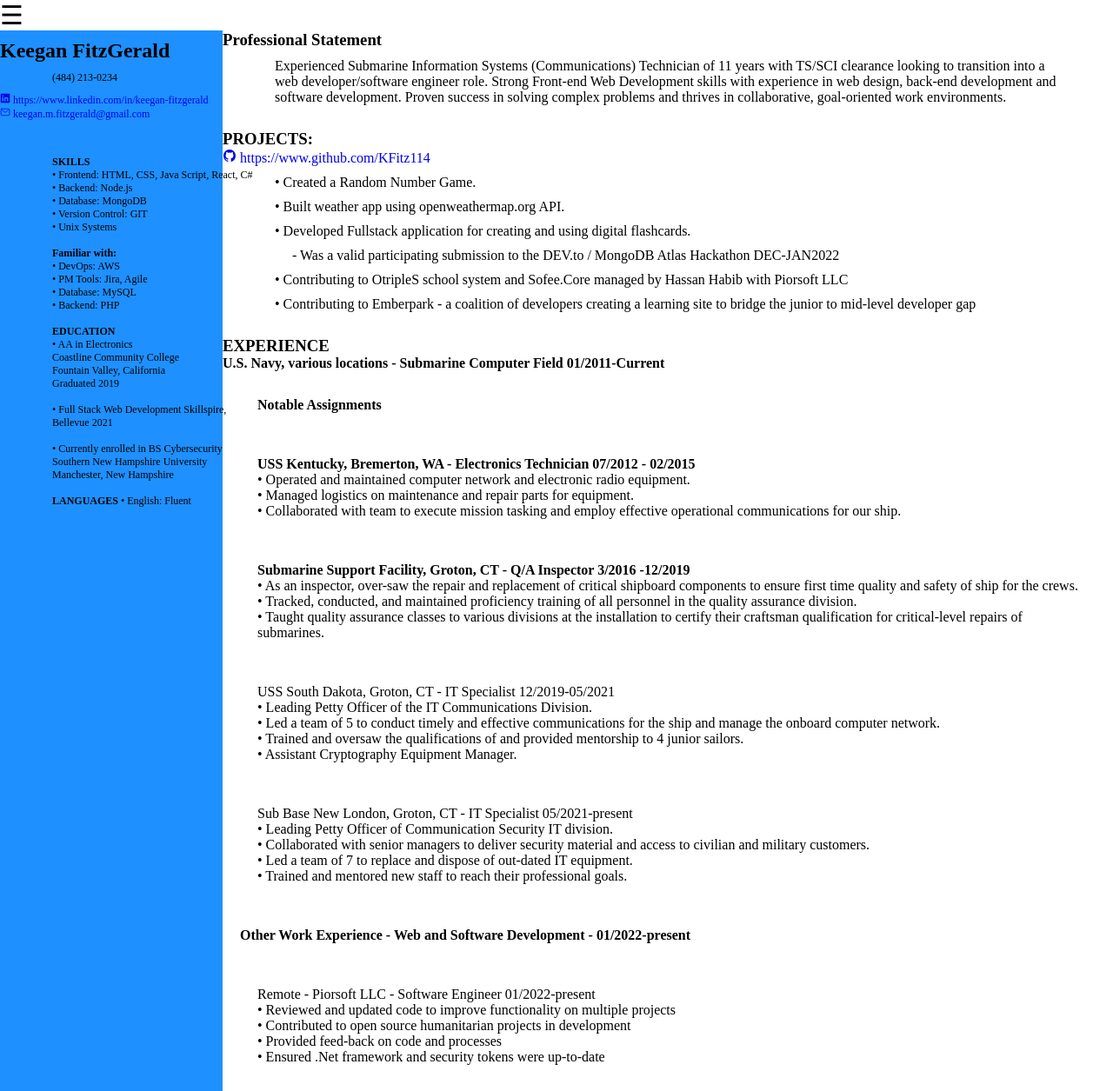
After one commit to KFitz114/portfolioPage, a PHP site: page /resume.html in a window 1280 px wide. The commit adds this page. Shown: the whole page at 87% size. Run offline with PHP 8.4, Linux system fonts and the light colour scheme.

Commit message:
Added Resume page and nav bar

```diff
--- a/portfolio.js
+++ b/portfolio.js
@@ -27,3 +27,13 @@ cardTwo.addEventListener('mouseenter' , function() {
 cardTwo.addEventListener('mouseleave' , function() {
     cardTwo.classList.toggle('is-flipped');
 });
+
+//Navigation bar
+
+function openNav() {
+    document.getElementById("mySidenav").style.width = "250px";
+  }
+
+  function closeNav() {
+    document.getElementById("mySidenav").style.width = "0";
+  }
--- /dev/null
+++ b/resume.css
@@ -0,0 +1,114 @@
+*   {
+    margin: 0;
+    padding: 0;
+}
+
+* {
+    box-sizing: border-box;
+    padding: 0;
+    margin: 0;
+}
+/* COLORS and FONTS */
+.resumeBody {
+    background: #fff;
+    flex-direction: column;
+}
+main {
+    background: darkslateblue;
+}
+
+.left-sidebar {
+    background: dodgerblue;
+}
+
+
+@media all and (min-width: 768px) {
+    .container {
+        display: flex;
+        flex-direction: row;
+        flex-wrap: wrap;
+    }
+    .resumeBody {
+        flex-direction: column;
+        flex: 4;
+        order: 2;
+        min-height: 80vh;
+        justify-content: center;
+        text-align: left;
+    }
+
+    .left-sidebar {
+        flex-direction: column;
+        order: 1;
+        flex: 1;
+        background-color: #1d63a5 .5;
+        flex-wrap: wrap;
+    }
+    .column {
+        flex-direction: column;
+        font-size: 12px;
+        position: fixed;
+    }
+}
+
+a {
+    text-decoration: none;
+}
+
+p {
+    margin-top: 10px;
+    margin-bottom: 10px;
+    margin-right: 20px;
+    margin-left: 20px;
+    padding-right: 40px;
+    padding-left: 40px;
+}
+
+br {
+    margin-top: 5px;
+    margin-bottom: 5px;
+}
+
+.exp {
+    padding: 20px;
+}
+
+/* Navigation bar */
+.sidenav {
+    height: 100%;
+    width: 0;
+    position: fixed;
+    z-index: 1;
+    top: 0;
+    left: 0;
+    background-color: #111;
+    overflow-x: hidden;
+    transition: 0.5s;
+    padding-top: 60px;
+  }
+
+  .sidenav a {
+    padding: 8px 8px 8px 32px;
+    text-decoration: none;
+    font-size: 25px;
+    color: #818181;
+    display: block;
+    transition: 0.3s;
+  }
+
+  .sidenav a:hover {
+    color: dodgerblue;
+  }
+
+  .sidenav .closebtn {
+    position: absolute;
+    top: 0;
+    right: 25px;
+    font-size: 36px;
+    margin-left: 50px;
+  }
+
+  @media screen and (max-height: 450px) {
+    .sidenav {padding-top: 15px;}
+    .sidenav a {font-size: 18px;}
+  }
--- /dev/null
+++ b/resume.html
@@ -0,0 +1,178 @@
+<!DOCTYPE html>
+<html lang="en">
+<head>
+    <meta charset="UTF-8">
+    <meta http-equiv="X-UA-Compatible" content="IE=edge">
+    <meta name="viewport" content="width=device-width, initial-scale=1.0">
+    <title>Keegan's Resume</title>
+    <link rel="stylesheet" href="resume.css">
+</head>
+<body>
+    <div id="mySidenav" class="sidenav">
+        <a href="javascript:void(0)" class="closebtn" onclick="closeNav()">&times;</a>
+        <a href="home.html"> Home </a>
+        <a href="resume.html"> Resume</a>
+        <a href="games.html"> Games </a>
+        <!-- <a href="#">Contact</a> -->
+      </div>
+      <span style="font-size:30px;cursor:pointer;" onclick="openNav()">&#9776;</span>
+<div class="container">
+
+    <!-- Resume -->
+    <div class = 'resumeBody'>
+        <div>
+            <h3> Professional Statement  </h3>
+            <p>
+                Experienced Submarine Information Systems (Communications) Technician of 11 years with TS/SCI clearance looking to
+                transition into a web developer/software engineer role. Strong Front-end Web Development skills with experience in
+                web design, back-end development and software development. Proven success in solving complex problems and thrives
+                in collaborative, goal-oriented work environments.
+            </p>
+            <!-- follow up with projects -->
+            <br>
+             <h3> PROJECTS: </h3>   <a class = 'social-icon' href="https://www.github.com/KFitz114/" target="_blank">
+                <ion-icon name="logo-github"></ion-icon>  https://www.github.com/KFitz114
+            </a>
+                <p> •	Created a Random Number Game. </p>
+                <p> •	Built weather app using openweathermap.org API. </p>
+                <p> •	Developed Fullstack application for creating and using digital flashcards. </p>
+                    <p style = "padding-left : 60px;"> - Was a valid participating submission to the DEV.to / MongoDB Atlas Hackathon DEC-JAN2022 </p>
+                <p> •	Contributing to OtripleS school system and Sofee.Core managed by Hassan Habib with Piorsoft LLC </p>
+                <p> •   Contributing to Emberpark - a coalition of developers creating a learning site to bridge the junior to mid-level developer gap</p>
+            </p>
+            <br>
+            <!-- finally start listing experience-->
+            <h3> <b> EXPERIENCE </b> </h3>
+                <h4>U.S. Navy, various locations - Submarine Computer Field    01/2011-Current </h4>
+                <p class = "exp"> <b> Notable Assignments </b> </p>
+                <p class = "exp">
+                    <b> USS Kentucky, Bremerton, WA - Electronics Technician     07/2012 - 02/2015 </b>
+                        <br>
+                    •	Operated and maintained computer network and electronic radio equipment.
+                        <br>
+                    •	Managed logistics on maintenance and repair parts for equipment.
+                        <br>
+                    •	Collaborated with team to execute mission tasking and employ effective operational communications for our ship.
+                        <br>
+                </p>
+                <p class = "exp">
+                <b> Submarine Support Facility, Groton, CT - Q/A Inspector  3/2016 -12/2019 </b>
+                <br>
+                •	As an inspector, over-saw the repair and replacement of critical shipboard components to ensure first time quality and safety of ship for the crews.
+                <br>
+                •	Tracked, conducted, and maintained proficiency training of all personnel in the quality assurance division.
+                <br>
+                •	Taught quality assurance classes to various divisions at the installation to certify their craftsman qualification for critical-level repairs of submarines.
+                </p>
+                <p class = "exp">
+                USS South Dakota, Groton, CT - IT Specialist   12/2019-05/2021
+                <br>
+                •	Leading Petty Officer of the IT Communications Division.
+                <br>
+                •	Led a team of 5 to conduct timely and effective communications for the ship and manage the onboard computer network.
+                <br>
+                •	Trained and oversaw the qualifications of and provided mentorship to 4 junior sailors.
+                <br>
+                •	Assistant Cryptography Equipment Manager.
+                <br>
+                </p>
+                <p class = "exp">
+                Sub Base New London, Groton, CT - IT Specialist   05/2021-present
+                <br>
+                •	Leading Petty Officer of Communication Security IT division.
+                <br>
+                •	Collaborated with senior managers to deliver security material and access to civilian and military customers.
+                <br>
+                •	Led a team of 7 to replace and dispose of out-dated IT equipment.
+                <br>
+                •	Trained and mentored new staff to reach their professional goals.
+                </p>
+                <h4 class = "exp"> Other Work Experience - Web and Software Development - 01/2022-present </h4>
+                <p class = "exp">
+                Remote - Piorsoft LLC - Software Engineer 01/2022-present
+                <br>
+                •	Reviewed and updated code to improve functionality on multiple projects
+                <br>
+                •	Contributed to open source humanitarian projects in development
+                <br>
+                •	Provided feed-back on code and processes
+                <br>
+                •	Ensured .Net framework and security tokens were up-to-date
+                <br>
+                </p>
+        </div>
+        <script type="module" src="https://unpkg.com/ionicons@5.5.2/dist/ionicons/ionicons.esm.js"></script>
+        <script nomodule src="https://unpkg.com/ionicons@5.5.2/dist/ionicons/ionicons.js"></script>
+    </div>
+
+    <!-- on the left side (flex-display) list all skills, familiar technologies, and education-->
+    <div class = 'left-sidebar'>
+        <div class = "column">
+            <p>
+                <h1> Keegan FitzGerald</h1>
+                <p> (484) 213-0234 </p>
+                <a class = 'social-icon' href="https://www.linkedin.com/in/keegan-fitzgerald/" target="_blank">
+                    <ion-icon name="logo-linkedin"></ion-icon> https://www.linkedin.com/in/keegan-fitzgerald
+                </a>
+                <br>
+                <a class = 'social-icon' href="mailto: keegan.m.fitzgerald@gmail.com">
+                    <ion-icon name="mail-outline"></ion-icon> keegan.m.fitzgerald@gmail.com
+                </a>
+                <p>
+                <br>
+                <br>
+                <b> SKILLS </b>
+                <br>
+                •	Frontend: HTML, CSS, Java Script, React, C#
+                <br>
+                •	Backend: Node.js
+                <br>
+                •	Database: MongoDB
+                <br>
+                •	Version Control: GIT
+                <br>
+                •	Unix Systems
+                <br>
+                <br>
+                <b> Familiar with: </b>
+                <br>
+                •	DevOps: AWS
+                <br>
+                •	PM Tools: Jira, Agile
+                <br>
+                •	Database: MySQL
+                <br>
+                •	Backend: PHP
+                <br>
+                <br>
+                <b> EDUCATION </b>
+                <br>
+                •	AA in Electronics
+                <br>
+                Coastline Community College
+                <br>
+                Fountain Valley, California
+                <br>
+                Graduated 2019
+                <br>
+                <br>
+                •	Full Stack Web Development Skillspire, <br>Bellevue  2021
+                <br>
+                <br>
+                • Currently enrolled in BS Cybersecurity
+                <br>
+                Southern New Hampshire University
+                <br>
+                    Manchester, New Hampshire
+                <br>
+                <br>
+                <b> LANGUAGES </b>
+                •	English: Fluent
+            </p>
+        </div>
+    </div>
+    <!-- insert professional statement here -->
+
+</div>
+</body>
+<script src="portfolio.js"></script>
```
Also changed, not shown: games.html (added, +24 -0 lines), home.html (+12 -2 lines), portfolio.css (+41 -0 lines).
